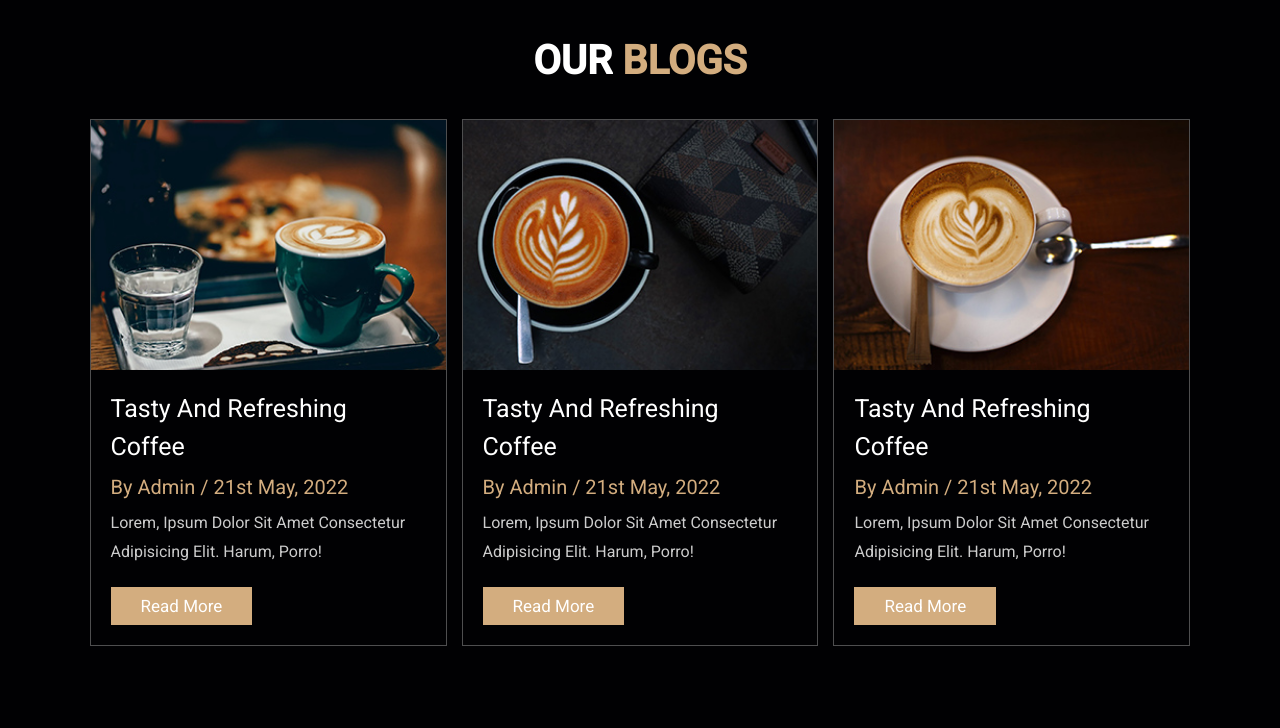
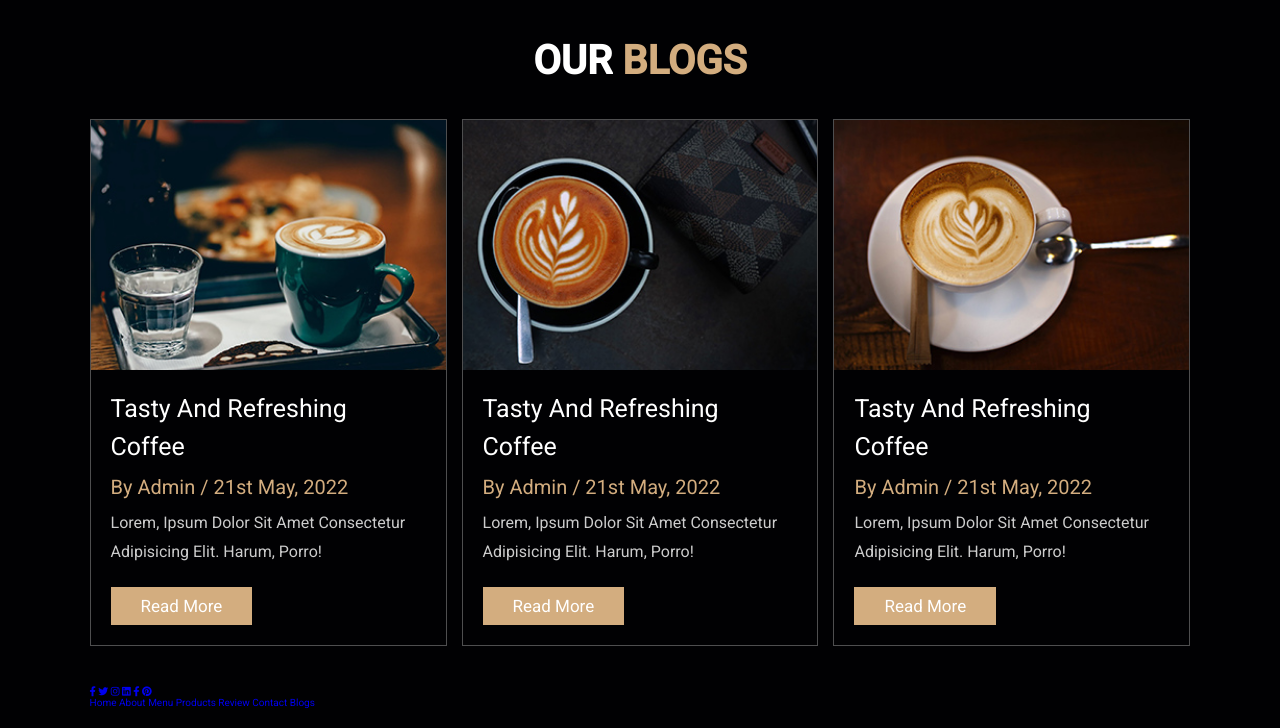
Before and after one commit to mohammedterfa/Coffee-Website, a plain HTML site: page index.html in a window 1280 px wide. Shown: the part 3872-4600 px from the top of the page. Before the commit the page ends 4538 px from the top, so only its background shows below. Drawn offline with Linux system fonts and the light colour scheme.

Commit message:
footer added

```diff
--- a/index.html
+++ b/index.html
@@ -356,7 +356,31 @@
         </div>
     </div>
 </section>
-<!-- blogs section starts-->
+<!-- blogs section ends-->
+
+
+<!-- footer section starts-->
+<section class="footer">
+    <div class="shar">
+        <a href="#" class="fab fa-facebook-f"></a>
+        <a href="#" class="fab fa-twitter"></a>
+        <a href="#" class="fab fa-instagram"></a>
+        <a href="#" class="fab fa-linkedin"></a>
+        <a href="#" class="fab fa-facebook-f"></a>
+        <a href="#" class="fab fa-pinterest"></a>
+    </div>
+
+    <div class="links">
+        <a href="#">home</a>
+        <a href="#">about</a>
+        <a href="#">menu</a>
+        <a href="#">products</a>
+        <a href="#">review</a>
+        <a href="#">contact</a>
+        <a href="#">blogs</a>
+    </div>
+</section>
+<!-- footer section ends-->
 
 
 
```
